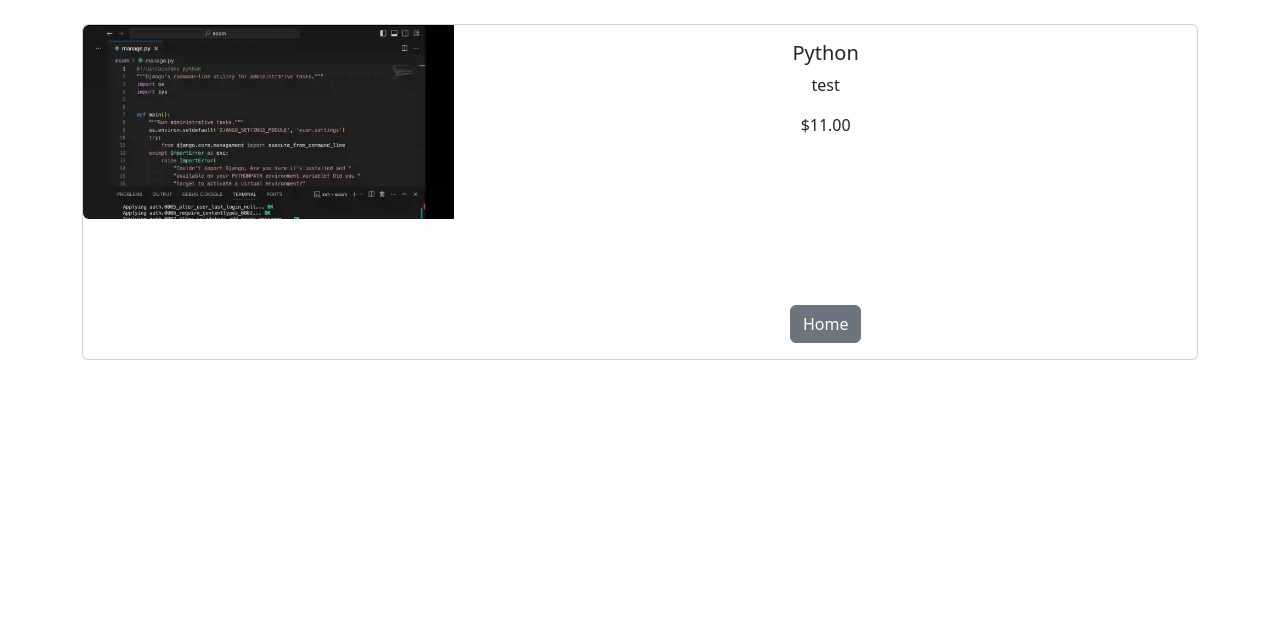
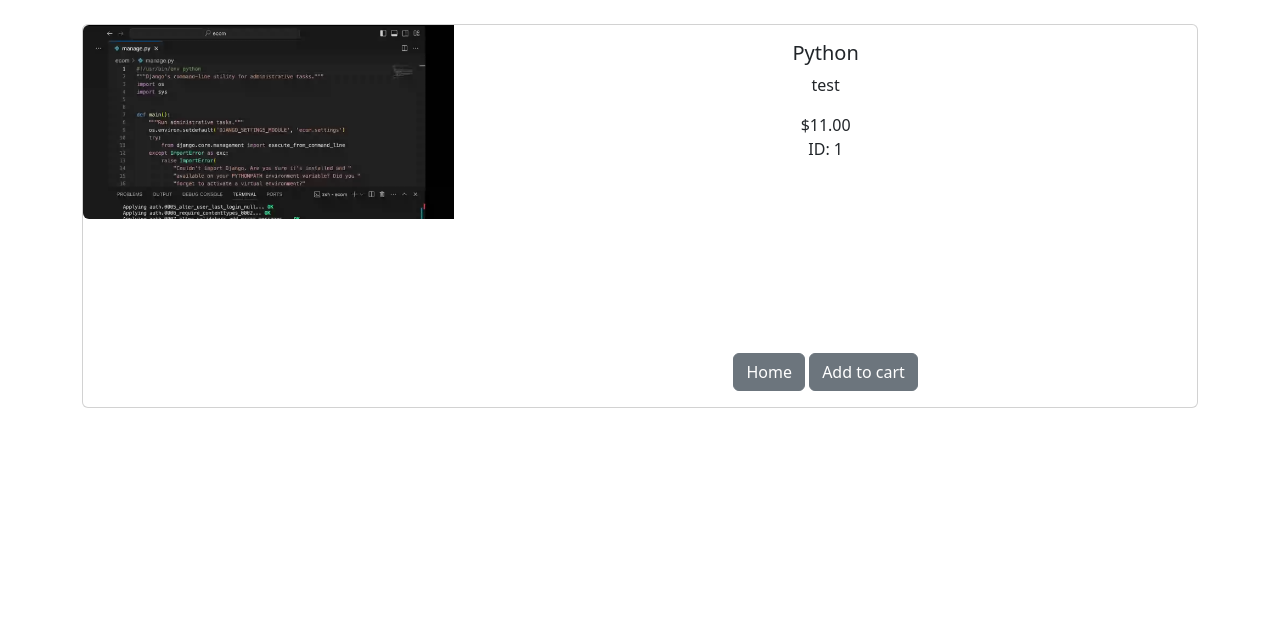
Before and after one commit to Saftarli/ecom, a Django app: page /product/1 in a window 1280 px wide. Shown: the part 56-687 px from the top of the page. Run offline with Django 5.2, Linux system fonts and the light colour scheme; data comes from the database, SQL or seed files in the repository; both versions use the stored data as it was after the commit; some libraries are stand-ins or nearby versions.

Commit message:
13 cu ders

```diff
--- a/cart/cart.py
+++ b/cart/cart.py
@@ -9,3 +9,13 @@ class Cart():
 
 
         self.cart = cart
+
+    def add(self, product):
+        product_id = str(product.id)
+
+        #logic
+        if product_id in self.cart:
+            pass
+        else:
+            self.cart[product_id] = {'price': str(product.price)}
+        self.session.modified = True
--- a/templates/base.html
+++ b/templates/base.html
@@ -13,6 +13,7 @@
         <link href="https://cdn.jsdelivr.net/npm/bootstrap-icons@1.5.0/font/bootstrap-icons.css" rel="stylesheet" />
         <!-- Core theme CSS (includes Bootstrap)-->
         <link href="{% static 'css/styles.css' %}" rel="stylesheet" />
+        <script src="https://code.jquery.com/jquery-3.7.1.min.js" integrity="sha256-/JqT3SQfawRcv/BIHPThkBvs0OEvtFFmqPF/lYI/Cxo=" crossorigin="anonymous"></script>
     </head>
     <body>
         <!-- Navigation-->
--- a/templates/product.html
+++ b/templates/product.html
@@ -24,12 +24,15 @@
                                     ${{ product.sales_price }}
                     {% else %}
                         ${{ product.price}}
+                        <br> ID: {{ product.id}}
                     {% endif %}
+                    <br>
                     <br><br><br><br><br><br><br><br>
 
 
 
                     <a href="{% url 'home'%}" class="btn btn-secondary">Home</a>
+                    <button type ="button" value= "{{product.id}}" class = "btn btn-secondary" id="add-cart" >Add to cart</button>
                 </center>
             </div>
         </div>
@@ -37,4 +40,25 @@
     </div>
 <br><br><br><br><br><br><br><br><br><br><br><br><br><br><br>
 </div>
+
+<script>
+$(document).on('click','#add-cart', function(e){e.preventDefault();
+    $.ajax({
+        type: "POST",
+        url: '{% url 'cart_add' %}',
+        data: {
+            product_id: $('#add-cart').val(),
+            csrfmiddlewaretoken: '{{csrf_token}}',
+            action: 'post'
+        },
+        success: function(json){console.log(json)
+        },
+        error: function(xhr, errmsg, err){
+
+        }
+
+});
+})
+</script>
+
 {% endblock%}
```
Also changed, not shown: cart/views.py (+20 -2 lines), db.sqlite3.
